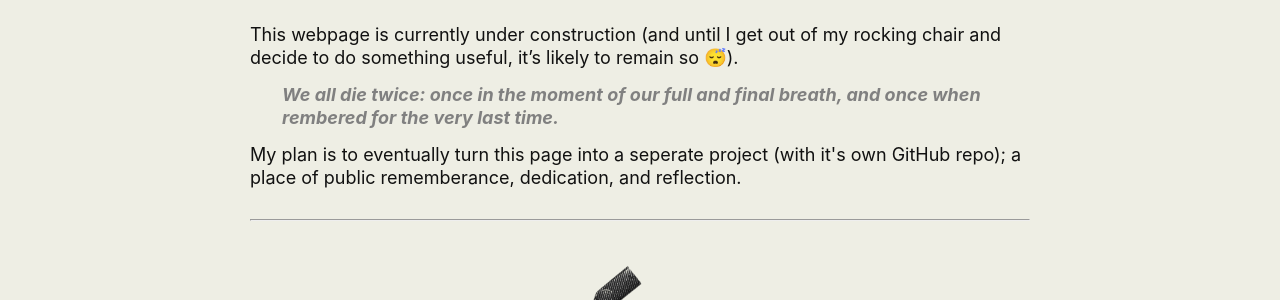
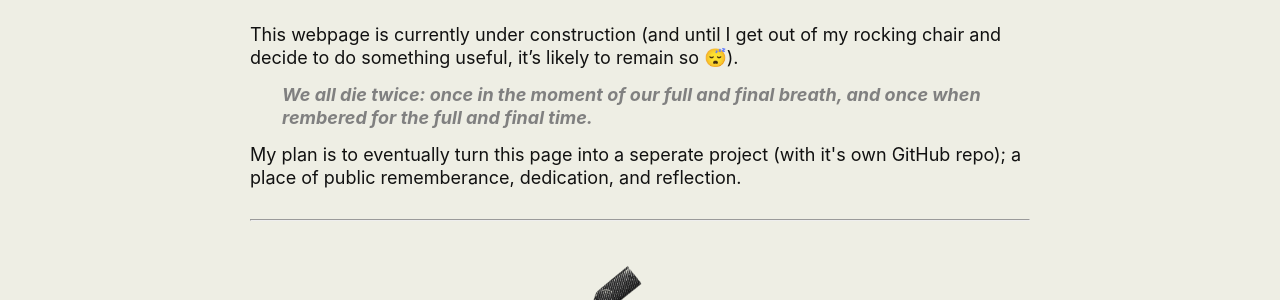
Before and after one commit to martbetz/martbetz.github.io, a Jekyll site: the page built from silent-shutters.html, in a window 1280 px wide and 900 px high. Shown: the part 162-462 px from the top of the window. Built offline with Jekyll 4.4.1, drawn with Linux system fonts in a browser that asks for light colours.

Commit message:
Update silent-shutters.html

```diff
--- a/silent-shutters.html
+++ b/silent-shutters.html
@@ -14,7 +14,7 @@
       <font size="4">
          <b>
             <i>
-      We all die twice: once in the moment of our full and final breath, and once when rembered for the very last time.<!--My father once said “better a has-been than a could-have-been.” I ended up as neither; should that concern me?-->
+      We all die twice: once in the moment of our full and final breath, and once when rembered for the full and final time.<!--My father once said “better a has-been than a could-have-been.” I ended up as neither; should that concern me?-->
             </i>
          </b>
       </font>
```
